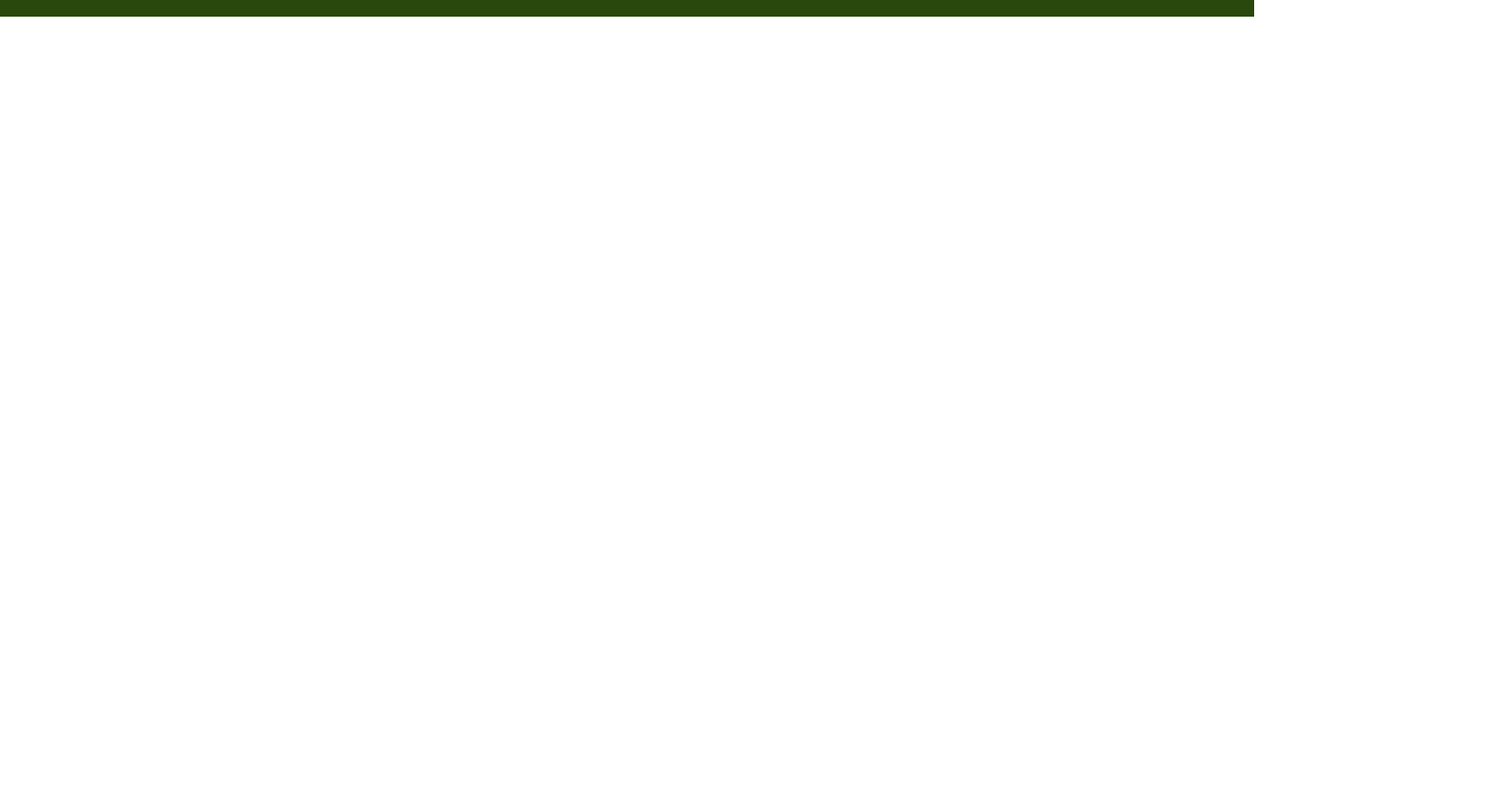
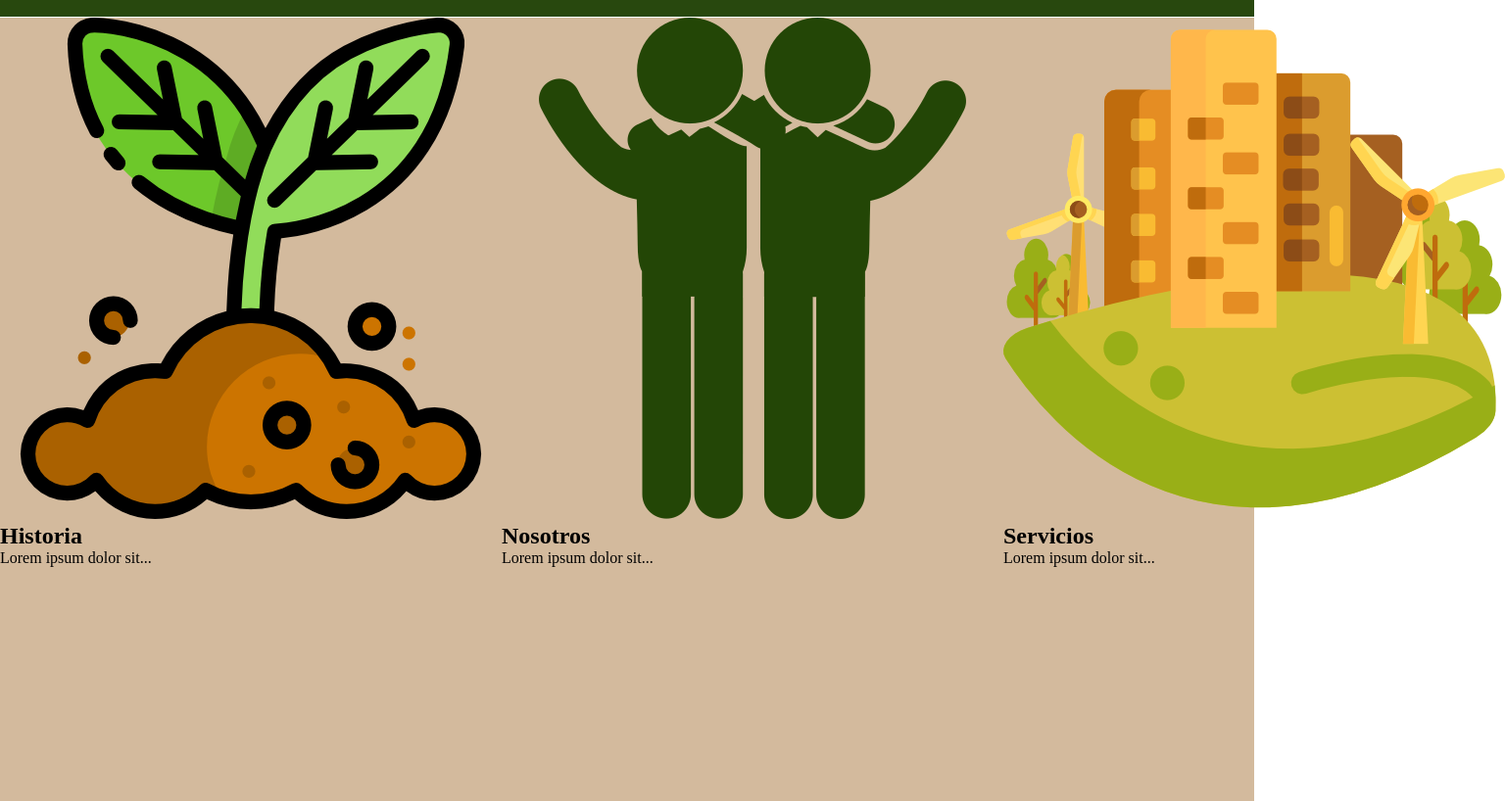
Before and after one commit to Pikuzt/PlantasCarnivoras, a plain HTML site: page index.html in a window 1280 px wide. Shown: the part 63-881 px from the top of the page at 98% size, 1536 px wide, since content can reach past the window. Before the commit the page ends 800 px from the top, so only its background shows below. Drawn offline with Linux system fonts and the light colour scheme.

Commit message:
Summary (contenido section)
Se agregó la section de contenido falta agregar el baner y el footer

```diff
--- a/css/style.css
+++ b/css/style.css
@@ -25,8 +25,6 @@ nav {
         height: 40px;
         margin-left: 70px;
     }
-
-
     /*.menu {
     height: 40px;
 }*/
@@ -69,8 +67,15 @@ li a:hover {
     #check {
         display: none;
     }
+    /* Aquí termina el menú e inicia el contenido principal de section*/
 
-
+    #contenido {
+        display: flex;
+        flex-direction: row;
+        height: 100vh;
+        width: 100%;
+        background: #d3ba9d;
+    }
     /*section {
     /*background: #d3ba9d;
     background-position: center center;
@@ -94,7 +99,7 @@ li a:hover {
             position: fixed;
             width: 100%;
             height: 100vh;
-        background: black;
+            background: #d3ba9d;
             top: 80px;
             left: -100%;
             text-align: center;
@@ -110,8 +115,8 @@ li a:hover {
         }
         li a:hover,
         li a.active {
-        background: none;
-        color: #28480E;
+            background: #28480E;
+            color: white;
         }
         #check:checked~ul {
             left: 0;
--- a/index.html
+++ b/index.html
@@ -34,7 +34,23 @@
             <li><a href="">Contacto</a></li>
         </ul>
     </nav>
-    <section></section>
+    <section id="contenido">
+        <div>
+            <img src="/img/346246.png" alt="">
+            <h1>Historia</h1>
+            <p>Lorem ipsum dolor sit...</p>
+        </div>
+        <div>
+            <img src="/img/dos-hombres-uno-al-lado-del-otro-en-un-abrazo-con-los-brazos-levantados.png" alt="">
+            <h1>Nosotros</h1>
+            <p>Lorem ipsum dolor sit...</p>
+        </div>
+        <div>
+            <img src="/img/1463110.png" alt="">
+            <h1>Servicios</h1>
+            <p>Lorem ipsum dolor sit...</p>
+        </div>
+    </section>
 
 </body>
 
```
Lines whose indentation alone changed are shown as unchanged.
